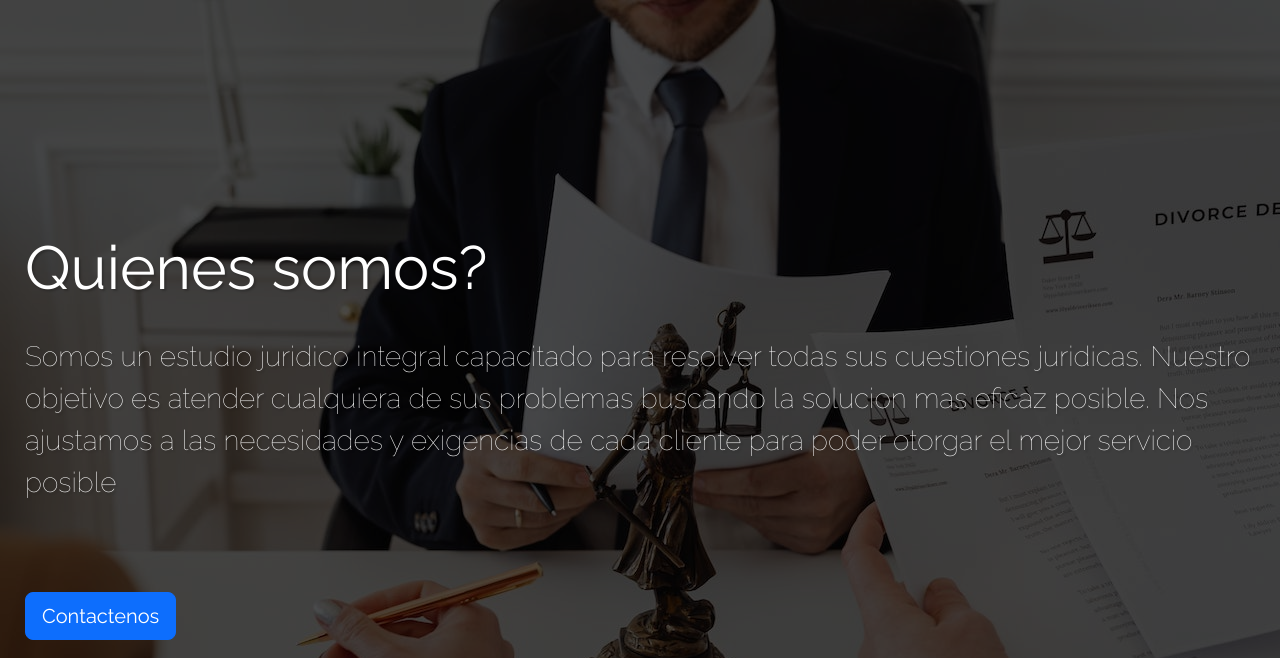
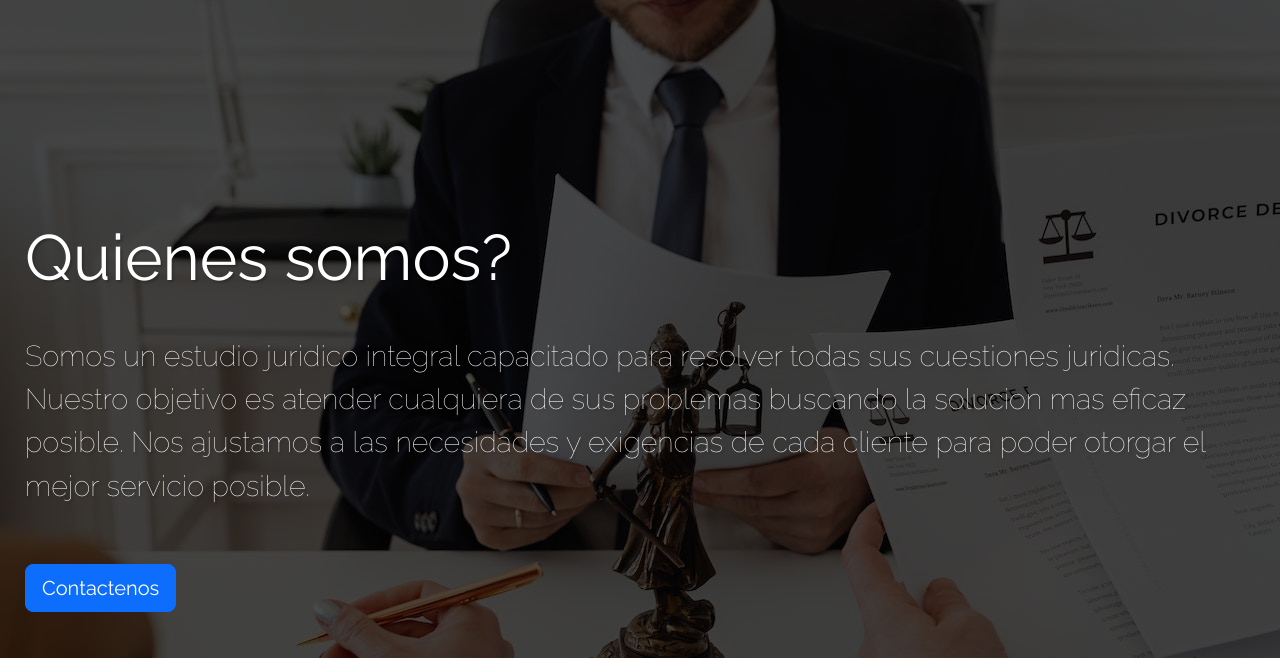
Before and after one commit to Juan-Paniagua/estudioMaldonado, a plain HTML site: page index.html in a window 1280 px wide. Shown: the top 658 px of the page. Drawn offline with nearby package versions, Linux system fonts and the light colour scheme.

Commit message:
V0.12 aligning again the landing

```diff
--- a/index.html
+++ b/index.html
@@ -67,15 +67,8 @@
     </section>
     <div id="landing" class="masthead" style="background-image: url(Images/banner.jpg);">
         <div class="color-overlay d-flex flex-column justify-content-center align-items-left">
-            <br>
-            <br>
-            <br>
             <h1>Quienes somos?</h1>
-            <br>
-            <p>Somos un estudio juridico integral capacitado para resolver todas sus cuestiones juridicas. Nuestro objetivo es atender cualquiera de sus problemas buscando la solucion mas eficaz posible. Nos ajustamos a las necesidades y exigencias de cada cliente para poder otorgar el mejor servicio posible</p>
-                <br>
-                <br>
-                <br>
+            <p>Somos un estudio juridico integral capacitado para resolver todas sus cuestiones juridicas. Nuestro objetivo es atender cualquiera de sus problemas buscando la solucion mas eficaz posible. Nos ajustamos a las necesidades y exigencias de cada cliente para poder otorgar el mejor servicio posible.</p>
             <a href="#contact-us"><button type="button" class="btn btn-primary btn-lg align-self-baseline">Contactenos</button></a>
         </div>
     </div>
--- a/styles.css
+++ b/styles.css
@@ -71,11 +71,14 @@
 }
 
 .masthead > div > h1 {
-  font-size: 3.8rem;
+  font-size: 4rem;
+  padding-top: 32px;
+  padding-bottom: 30px;
 }
 
 .masthead > div > p {
-  font-size: 1.75rem;
+  font-size: 1.8rem;
+  padding-bottom: 40px;
 }
 
 .card {
```
